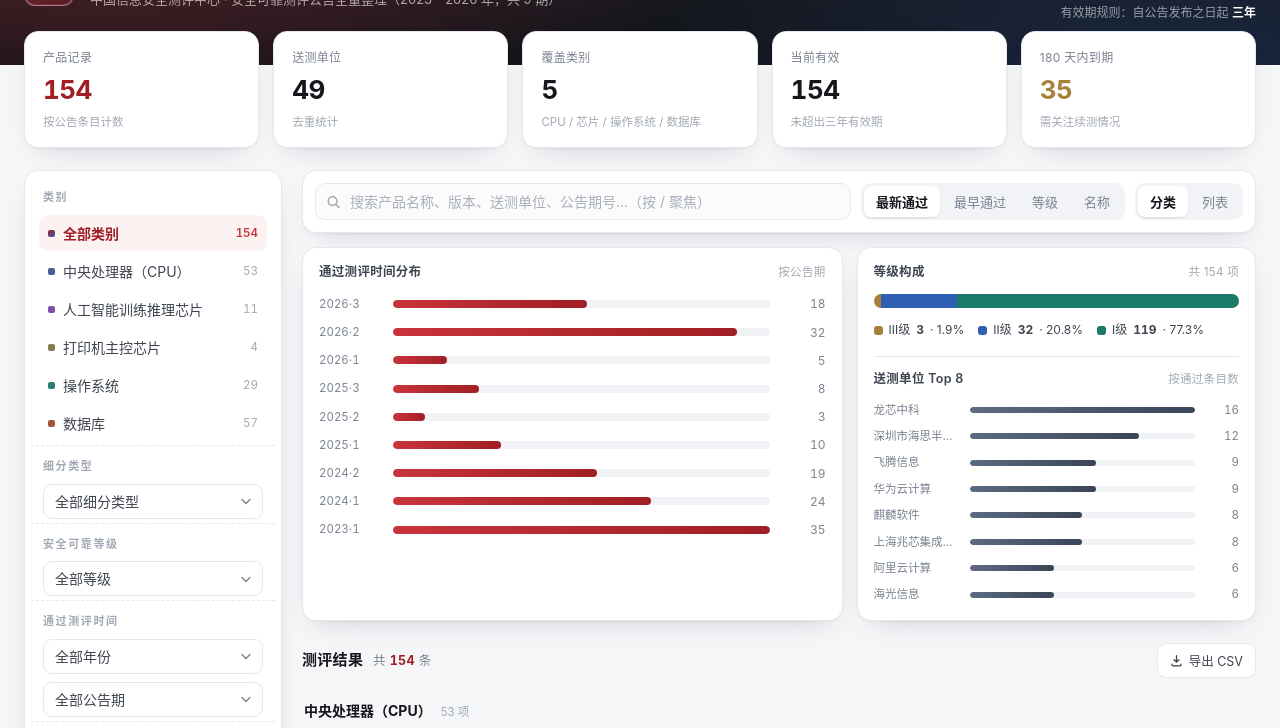
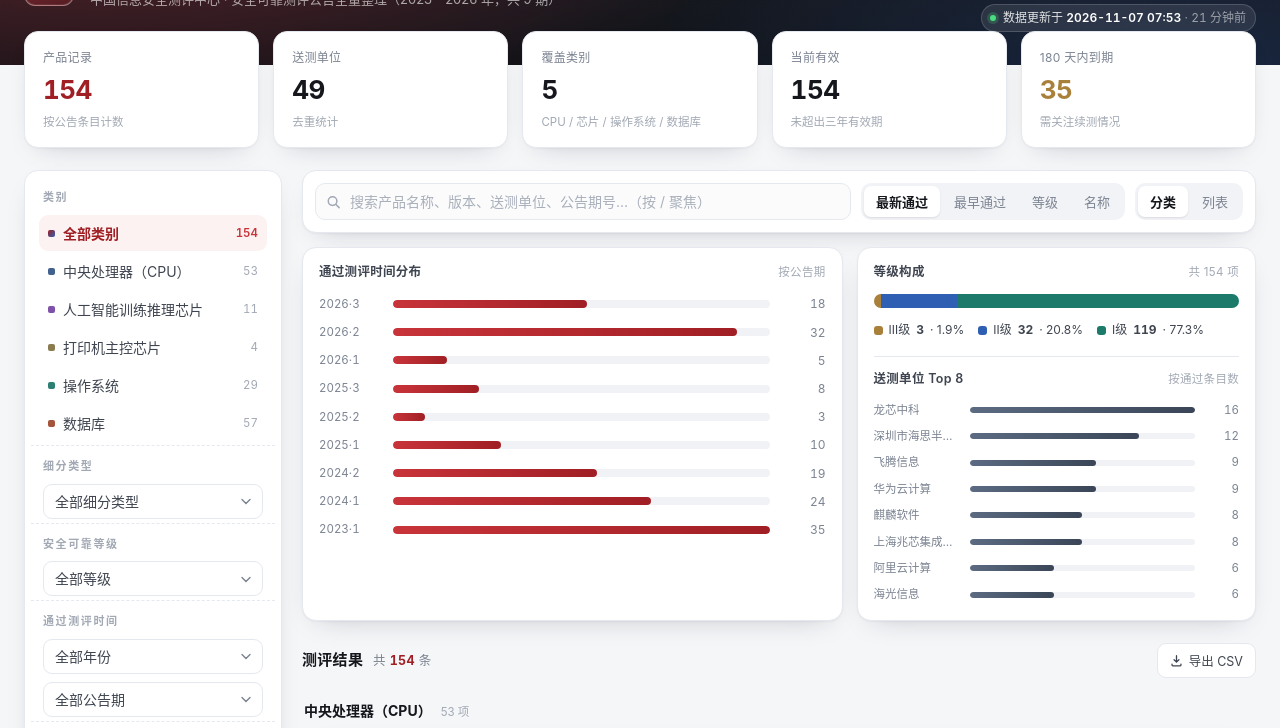
Before and after one commit to ua11235-ops/aqkk, a plain HTML site: page index.html in a window 1280 px wide. Shown: the part 82-810 px from the top of the page. Drawn offline with Linux system fonts and the light colour scheme.

Commit message:
feat: index.html 增加数据更新时间显示

```diff
--- a/index.html
+++ b/index.html
@@ -61,6 +61,14 @@ h1{margin:0;font-size:26px;font-weight:650;letter-spacing:.5px;line-height:1.25}
 .hero-meta b{color:#fff;font-weight:600;font-variant-numeric:tabular-nums}
 .hero-meta a{color:rgba(255,255,255,.78);text-decoration:none;border-bottom:1px dotted rgba(255,255,255,.35)}
 .hero-meta a:hover{color:#fff}
+.upd{display:inline-flex;align-items:center;gap:7px;margin-top:2px;padding:2px 9px 2px 8px;border-radius:99px;background:rgba(255,255,255,.09);border:1px solid rgba(255,255,255,.16);color:rgba(255,255,255,.86);font-variant-numeric:tabular-nums}
+.upd .dot{width:6px;height:6px;border-radius:50%;background:#4ade80;box-shadow:0 0 0 3px rgba(74,222,128,.2);flex:0 0 auto}
+.upd.stale{background:rgba(217,145,20,.16);border-color:rgba(217,145,20,.42);color:#f7d48a}
+.upd.stale .dot{background:#f0b429;box-shadow:0 0 0 3px rgba(240,180,41,.22)}
+.upd.old{background:rgba(255,255,255,.06);border-color:rgba(255,255,255,.12);color:rgba(255,255,255,.6)}
+.upd.old .dot{background:#9aa3b0;box-shadow:0 0 0 3px rgba(154,163,176,.2)}
+.upd b{color:#fff;font-weight:600}
+.upd .ago{opacity:.62;font-weight:400}
 
 /* ---------- kpi ---------- */
 .kpis{display:grid;grid-template-columns:repeat(5,minmax(0,1fr));gap:14px;margin-top:-34px;position:relative;z-index:2}
@@ -347,8 +355,8 @@ footer .wrap{max-width:1340px}
     </div>
     <div class="hero-meta">
       数据来源：<a href="https://www.itsec.gov.cn/aqkkcp/cpgg/" target="_blank" rel="noopener">中国信息安全测评中心 · 安全可靠测评公告</a><br>
-      数据核对日期：<b>2026-11-07T08:12:52+00:00</b> · 收录公告：<b>9</b> 期<br>
-      有效期规则：自公告发布之日起 <b>三年</b>
+      收录公告：<b>9</b> 期 · 有效期：自发布之日起 <b>三年</b><br>
+      <span class="upd" id="updBox"><i class="dot"></i><span id="updText">数据更新时间读取中…</span></span>
     </div>
   </div>
 </header>
@@ -470,6 +478,8 @@ footer .wrap{max-width:1340px}
 </div>
 
 <script>
+const GENERATED_AT = "2026-11-07T15:53:45+08:00";
+
 const ANN = {
  "2023-1": {
   "label": "2023年第1号",
@@ -1989,6 +1999,39 @@ function render(){
     return;
   }
   box.innerHTML = state.view==="group" ? renderGrouped(list) : tableHTML(list,true);
+}
+
+/* ---------------- 数据更新时间 ---------------- */
+function renderUpdated(){
+  const box = $("updBox"), txt = $("updText");
+  if(!box || !txt) return;
+
+  let gen = null;
+  try{ gen = new Date(GENERATED_AT); }catch(e){}
+  if(!gen || isNaN(gen.getTime())){
+    box.className = "upd old";
+    txt.textContent = "数据更新时间未知";
+    return;
+  }
+
+  const pad = n => String(n).padStart(2,"0");
+  const fmtLocal = d => `${d.getFullYear()}-${pad(d.getMonth()+1)}-${pad(d.getDate())} ${pad(d.getHours())}:${pad(d.getMinutes())}`;
+  const diffMin = Math.floor((Date.now() - gen.getTime()) / 60000);
+
+  let ago;
+  if(diffMin < 1) ago = "刚刚";
+  else if(diffMin < 60) ago = `${diffMin} 分钟前`;
+  else if(diffMin < 60*24) ago = `${Math.floor(diffMin/60)} 小时前`;
+  else ago = `${Math.floor(diffMin/1440)} 天前`;
+
+  // 超过 24 小时视为采集可能中断（正常每 6 小时一次）
+  let cls = "upd";
+  if(diffMin >= 60*24*3) cls = "upd old";
+  else if(diffMin >= 60*24) cls = "upd stale";
+
+  box.className = cls;
+  txt.innerHTML = `数据更新于 <b>${fmtLocal(gen)}</b> <span class="ago">· ${ago}</span>`;
+  box.title = "采集器最后运行时间（本地时区）。GitHub Actions 每 6 小时自动采集一次。";
 }
 
 /* ---------------- KPIs ---------------- */
@@ -2093,6 +2136,9 @@ document.addEventListener("DOMContentLoaded", ()=>{
   kpis();
   renderAnn();
   render();
+  renderUpdated();
+  // 每分钟刷新一次“x 分钟前”
+  setInterval(renderUpdated, 60000);
 
   $("q").addEventListener("input", e=>{ state.q = e.target.value.trim(); render(); });
 
```
